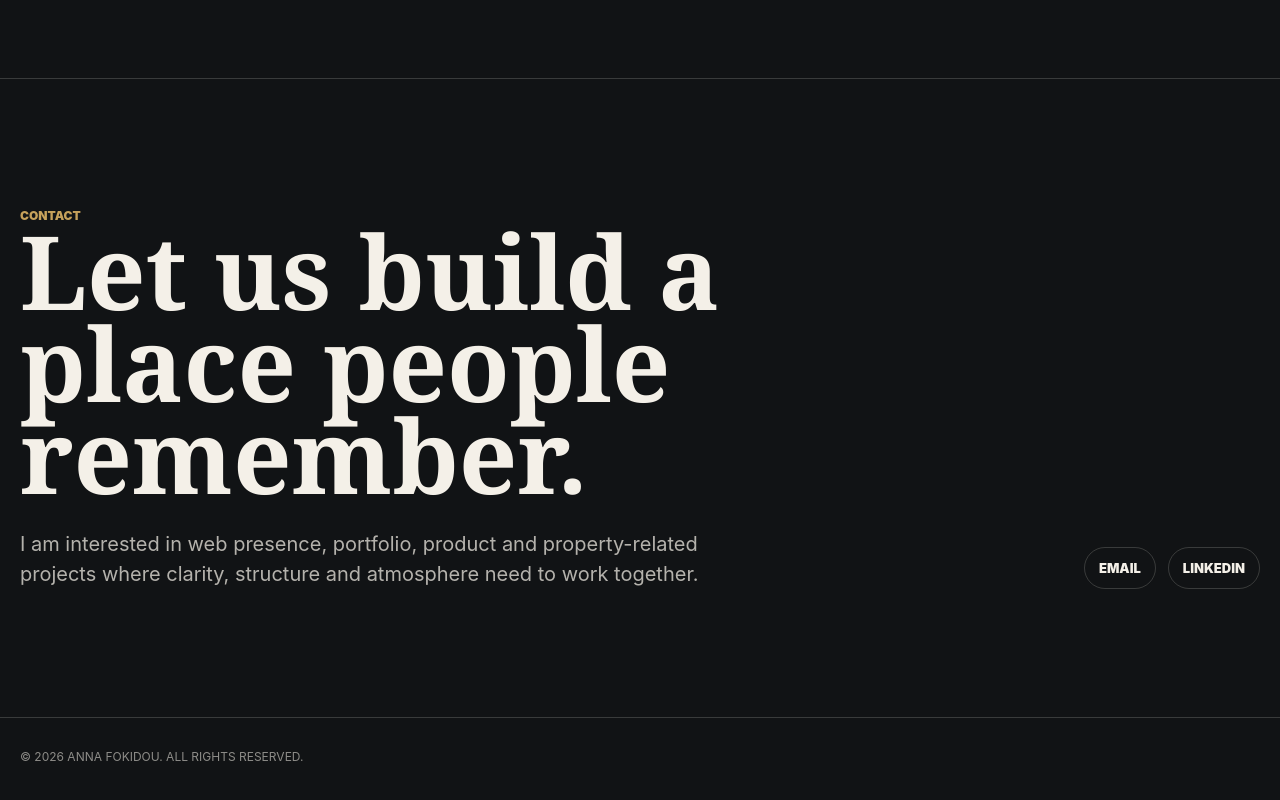
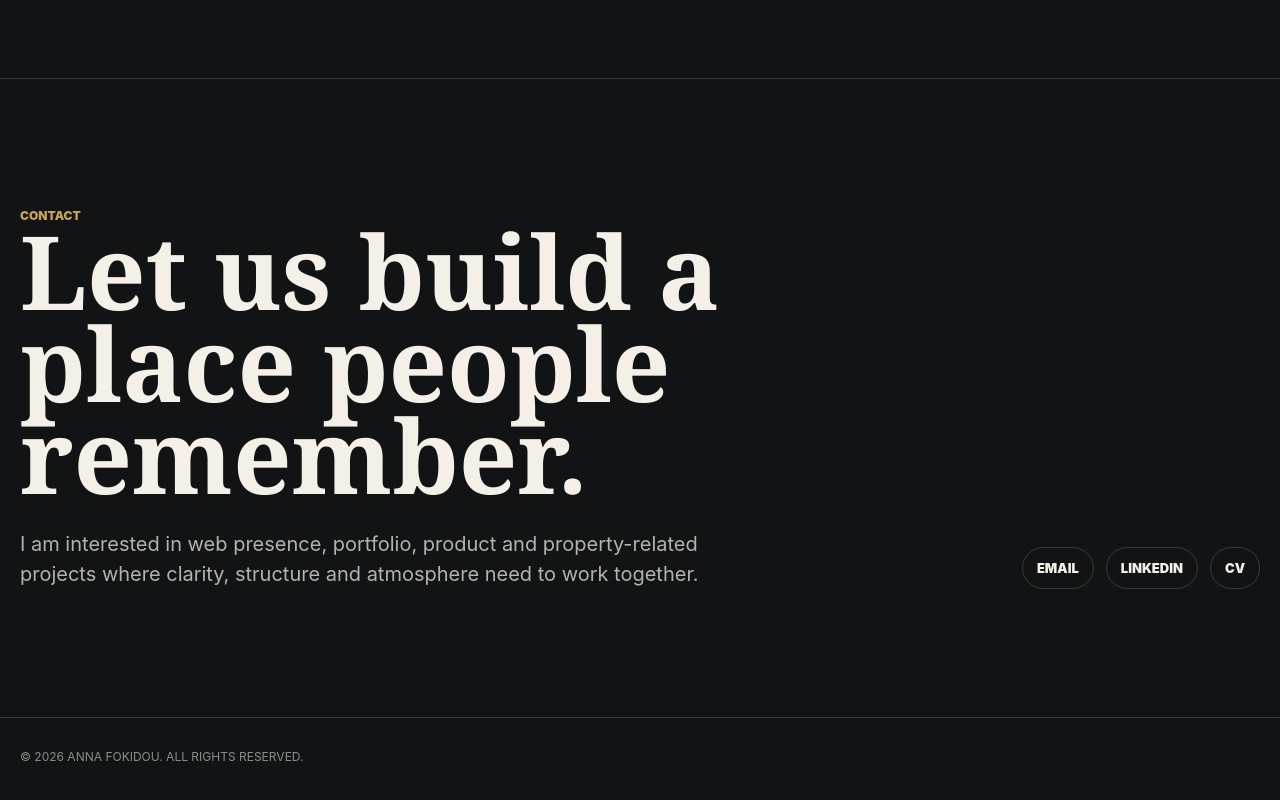
Before and after one commit to Smaart-app/annafokidou, a plain HTML site: page index.html in a window 1280 px wide. Shown: the part 6271-7071 px from the top of the page. Drawn offline with Linux system fonts and the light colour scheme.

Commit message:
Add CV link to portfolio contact section

```diff
--- a/index.html
+++ b/index.html
@@ -1117,6 +1117,14 @@
             >
               LinkedIn
             </a>
+            <a
+              class="contact-link"
+              href="Anna_Fokidou_CV_Website_Designer.pdf"
+              target="_blank"
+              rel="noopener noreferrer"
+            >
+              CV
+            </a>
           </div>
         </div>
       </section>
```
Also changed, not shown: 1 other file.
